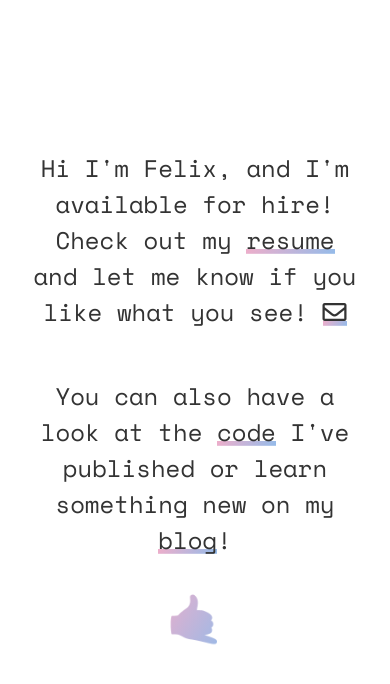
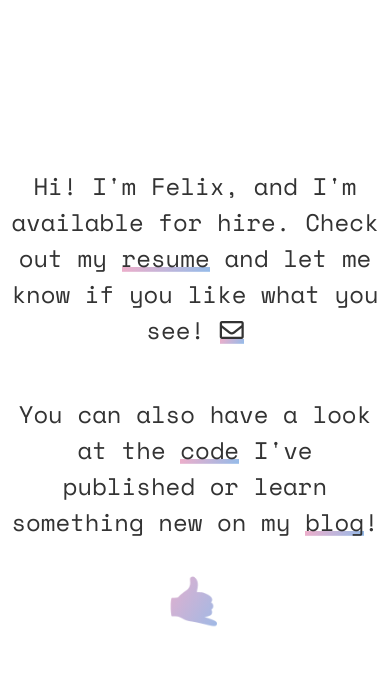
Before and after one commit to TGIFelix/tgifelix.com, a Svelte app: page / in a window 390 px wide. Shown: the top 684 px of the page. Built offline with nearby package versions, Linux system fonts and the light colour scheme.

Commit message:
spelling

```diff
--- a/src/bio.svelte
+++ b/src/bio.svelte
@@ -39,7 +39,7 @@
   }
   @media screen and (max-width: 800px) {
     p {
-      max-width: 90%;
+      max-width: 100%;
       font-size: 1.5em;
     }
     span {
@@ -50,7 +50,7 @@
 
 <main>
   <p>
-    Hi I'm Felix, and I'm available for hire! Check out my
+    Hi! I'm Felix, and I'm available for hire. Check out my
     <a href="https://linkedin.com/in/felixswinkels" target="_blank">resume</a>
     and let me know if you like what you see!
     <a href="mailto:tgifelix@icloud.com" title="Contact"><i
```
